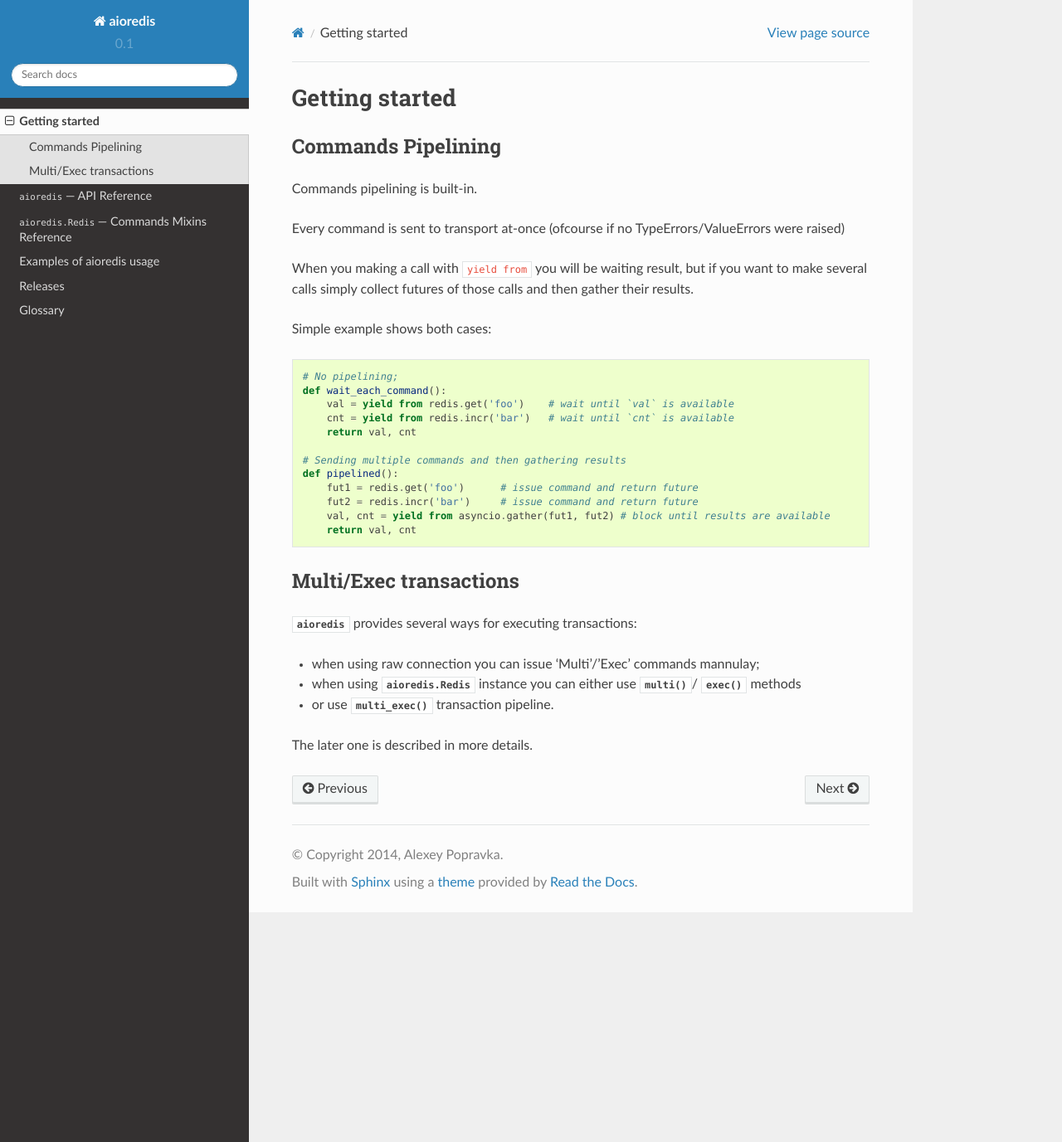
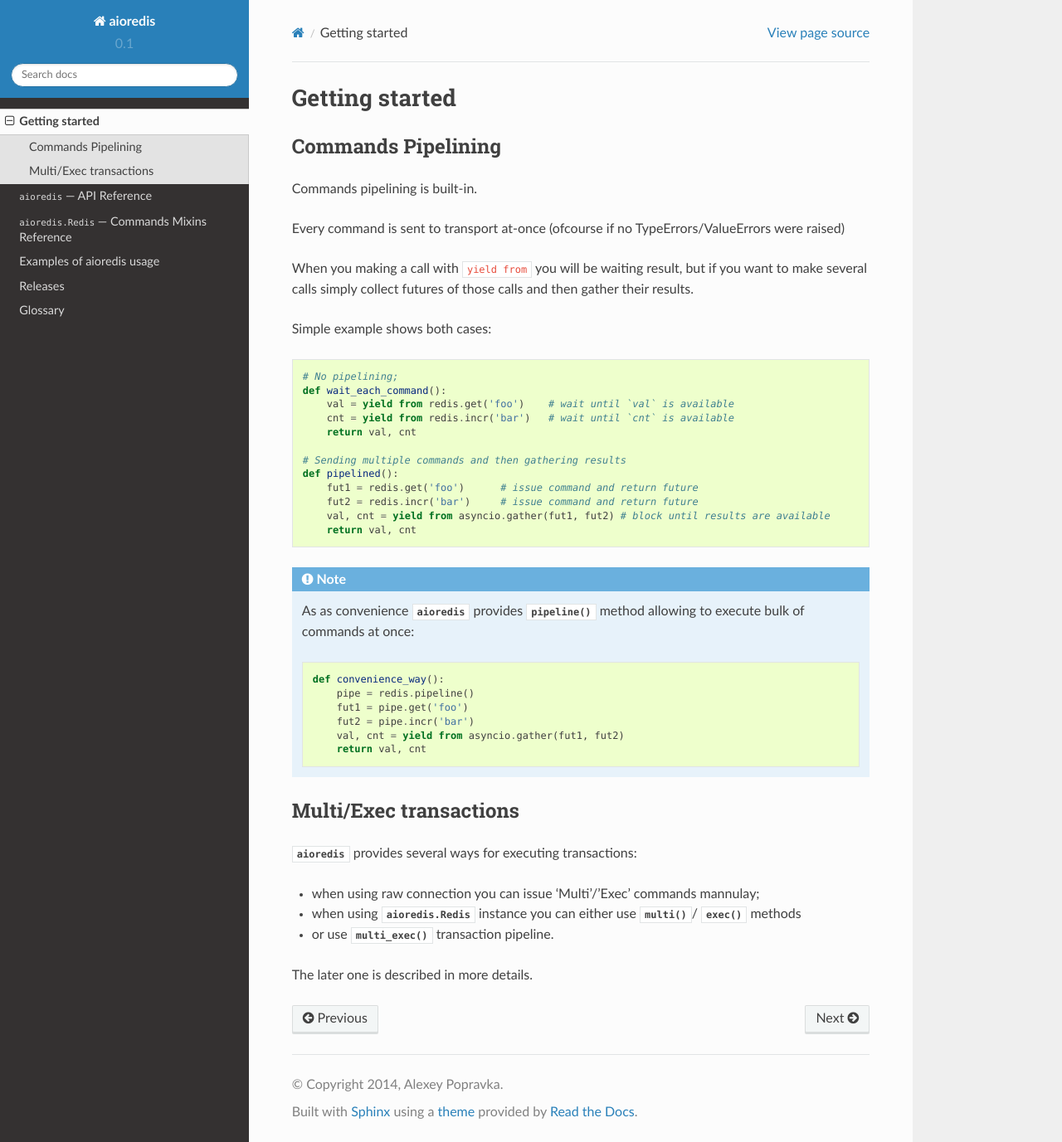
Before and after one commit to aio-libs-abandoned/aioredis-py, a Sphinx documentation site: the page built from docs/start.rst, in a window 1280 px wide and 1377 px high. Shown: the whole window at 83% size. Built offline with Sphinx 7.4.7 and the Read the Docs theme 2.0.0, drawn with Linux system fonts in a browser that asks for light colours.

Commit message:
docs updated

```diff
--- a/docs/start.rst
+++ b/docs/start.rst
@@ -16,9 +17,7 @@
 but if you want to make several calls simply collect futures of those calls
 and then gather their results.
 
-Simple example shows both cases:
-
-.. code:: python
+Simple example shows both cases::
 
    # No pipelining;
    def wait_each_command():
@@ -32,6 +31,20 @@
        fut2 = redis.incr('bar')     # issue command and return future
        val, cnt = yield from asyncio.gather(fut1, fut2) # block until results are available
        return val, cnt
+
+
+.. note::
+
+   As as convenience :mod:`aioredis` provides
+   :meth:`~TransactionsCommandsMixin.pipeline`
+   method allowing to execute bulk of commands at once::
+
+      def convenience_way():
+          pipe = redis.pipeline()
+          fut1 = pipe.get('foo')
+          fut2 = pipe.incr('bar')
+          val, cnt = yield from asyncio.gather(fut1, fut2)
+          return val, cnt
 
 
 Multi/Exec transactions
```
Also changed, not shown: other parts of docs/start.rst (+1 -0 lines), docs/api_reference.rst (+10 -0 lines), docs/mixins.rst (+26 -0 lines).
